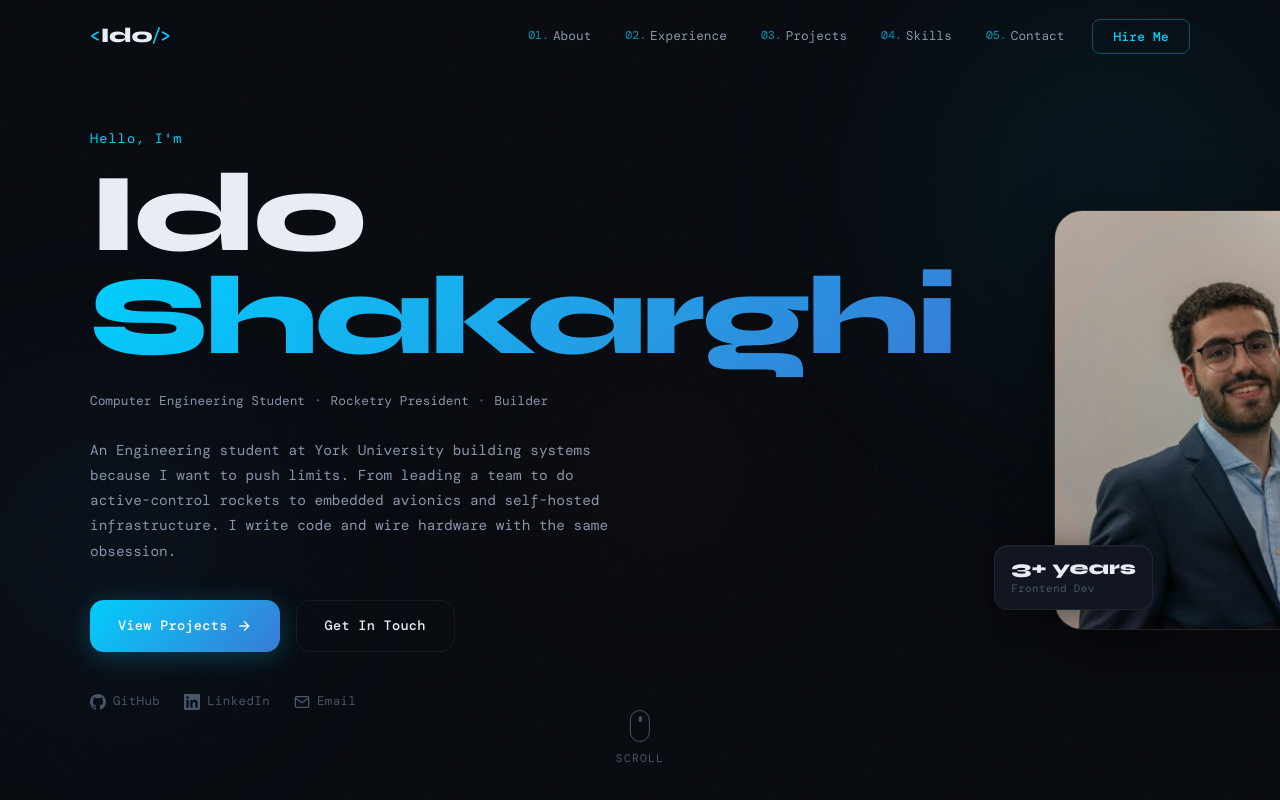
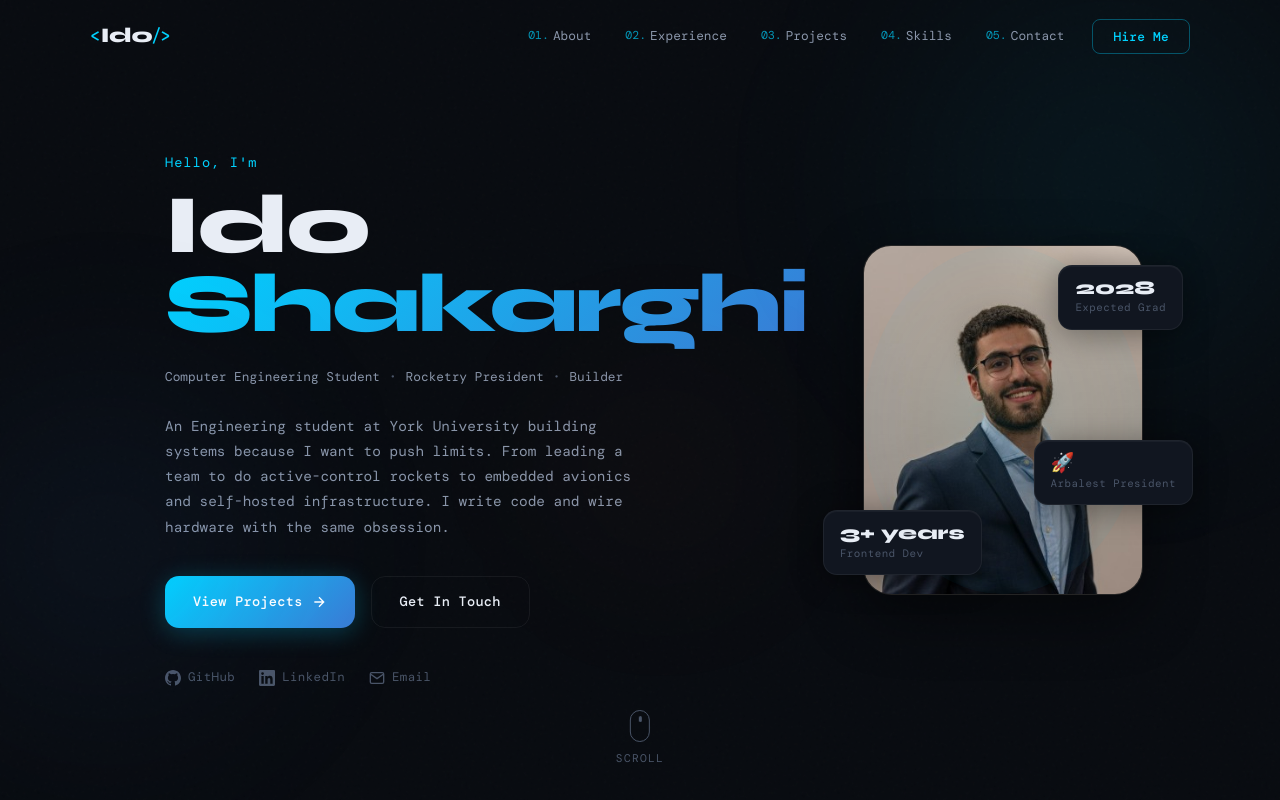
Before and after one commit to idoshakarghi/portfoliowebsite, a React (Vite) app: page / in a window 1280 px wide. Shown: the top 800 px of the page. Built offline with nearby package versions, Linux system fonts and the light colour scheme; a web font is replaced by a local one.

Commit message:
Fix LinkedIn link

```diff
--- a/src/components/Hero.css
+++ b/src/components/Hero.css
@@ -79,9 +79,9 @@
 
 .hero__name {
   font-family: var(--font-display);
-  font-size: clamp(3.5rem, 9vw, 7rem);
+  font-size: clamp(2.8rem, 7vw, 6rem);
   font-weight: 800;
-  line-height: 0.92;
+  line-height: 0.95;
   letter-spacing: -0.03em;
   color: var(--text-primary);
   margin-bottom: 20px;
@@ -389,6 +389,27 @@
   pointer-events: none;
   box-shadow: inset 0 0 80px rgba(0,210,255,0.08);
 }
+@media (max-width: 1280px) {
+  .hero__inner {
+    max-width: 950px;
+    grid-template-columns: 1fr 320px;
+    gap: 36px;
+  }
+
+  .hero__name {
+    font-size: clamp(3rem, 7vw, 5.2rem);
+  }
+
+  .hero__photo-frame {
+    width: 280px;
+    height: 350px;
+  }
+
+  .hero__bio {
+    max-width: 480px;
+  }
+}
+
 /* Replace the existing @media (max-width: 900px) and @media (max-width: 480px) blocks with these: */
 
 @media (max-width: 900px) {
```
